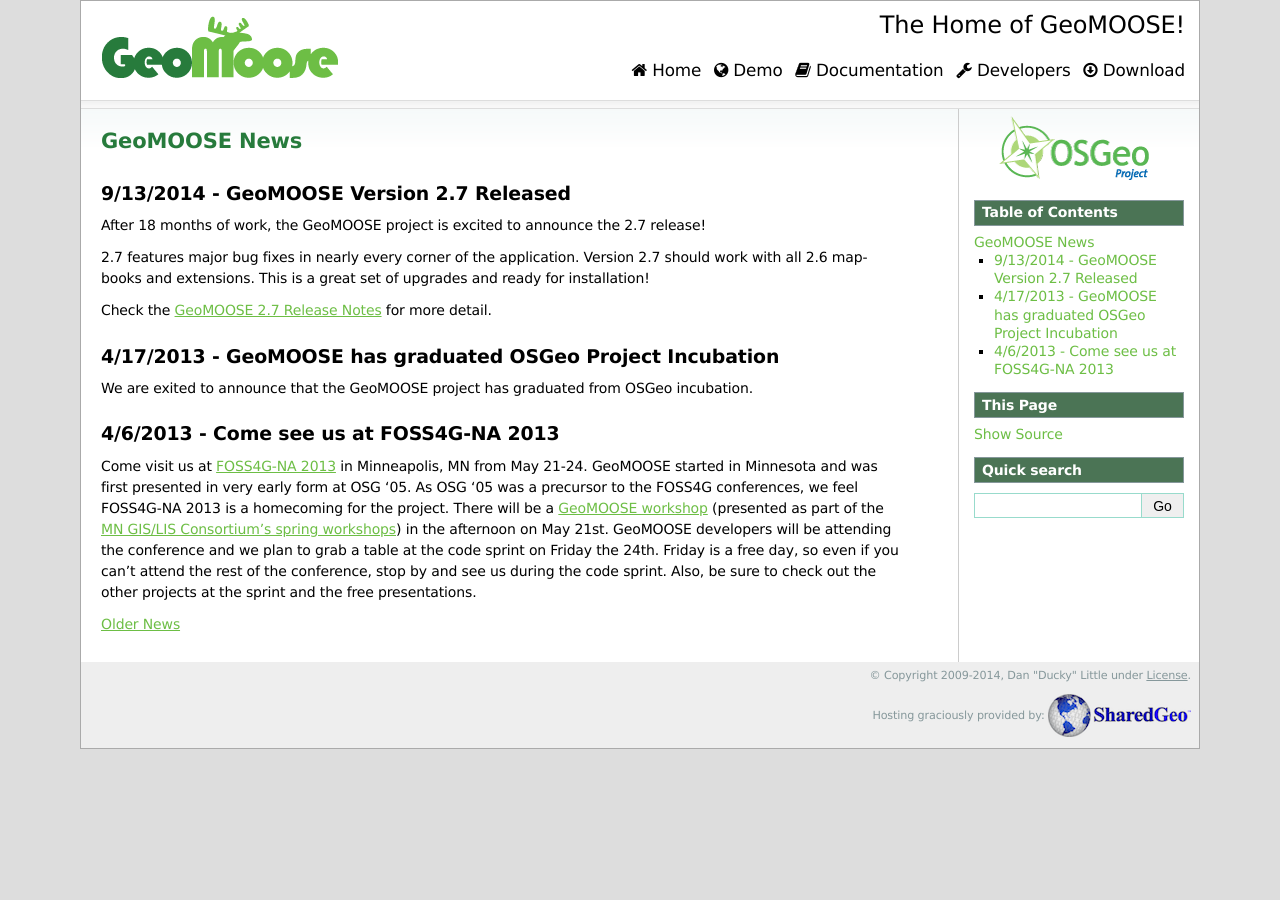
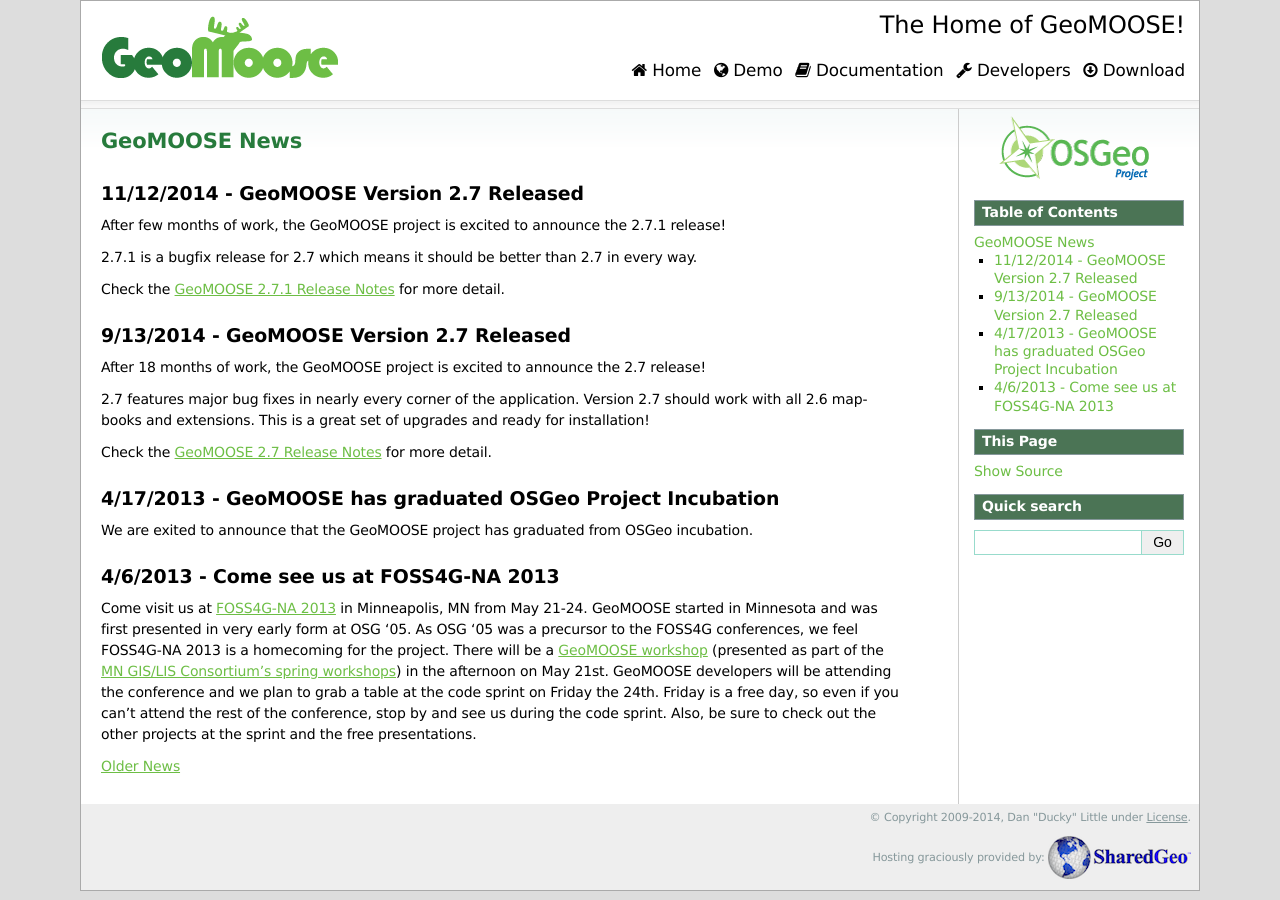
Before and after one commit to herambchaudhari4121/geomoose-website, a Sphinx documentation site: the page built from source/news.rst, in a window 1280 px wide. Built offline with Sphinx 7.4.7, drawn with Linux system fonts in a browser that asks for light colours.

Commit message:
Release GeoMOOSE 2.7.1

```diff
--- a/source/download.rst
+++ b/source/download.rst
@@ -6,7 +6,11 @@
 GeoMOOSE 2.X
 ------------
 
-GeoMOOSE 2.7 is the previous release version.
+GeoMOOSE 2.7.1 is the current version.
+        * `Download GeoMOOSE 2.7.1 <http://www.geomoose.org/downloads/geomoose-2.7.1.tar.gz>`_
+        * `Download GeoMOOSE 2.7.1 for MS4W - Web Mercator Demo <http://www.geomoose.org/downloads/GeoMOOSE-2.7.1-MS4W.zip>`_
+
+GeoMOOSE 2.7.
 	* `Download GeoMOOSE 2.7 <http://www.geomoose.org/downloads/geomoose-2.7.0.tar.gz>`_  (Note: Updated Oct 13, 2014 as the original tarball was not structured correctly.)
 	* `Download GeoMOOSE 2.7 for MS4W - Web Mercator Demo <http://www.geomoose.org/downloads/GeoMOOSE-2.7-MS4W.zip>`_
 
--- a/source/news.rst
+++ b/source/news.rst
@@ -1,5 +1,15 @@
 GeoMOOSE News
 =============
+
+
+11/12/2014 - GeoMOOSE Version 2.7 Released
+-----------------------------------------
+
+After few months of work, the GeoMOOSE project is excited to announce the 2.7.1 release!
+
+2.7.1 is a bugfix release for 2.7 which means it should be better than 2.7 in every way.
+
+Check the :ref:`2.7.1_Release` for more detail.
 
 9/13/2014 - GeoMOOSE Version 2.7 Released
 -----------------------------------------
```
Also changed, not shown: source/releases/2.7.1.rst (added, +16 -0 lines).
